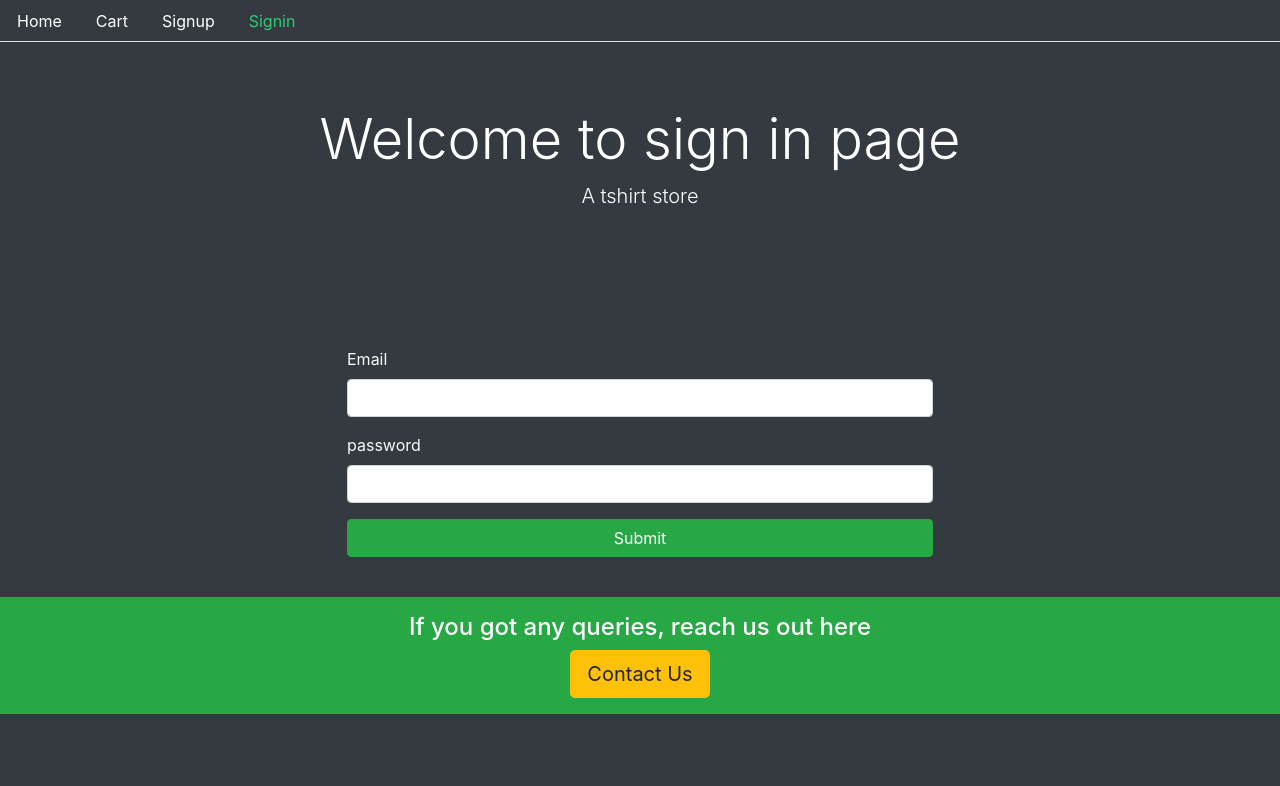
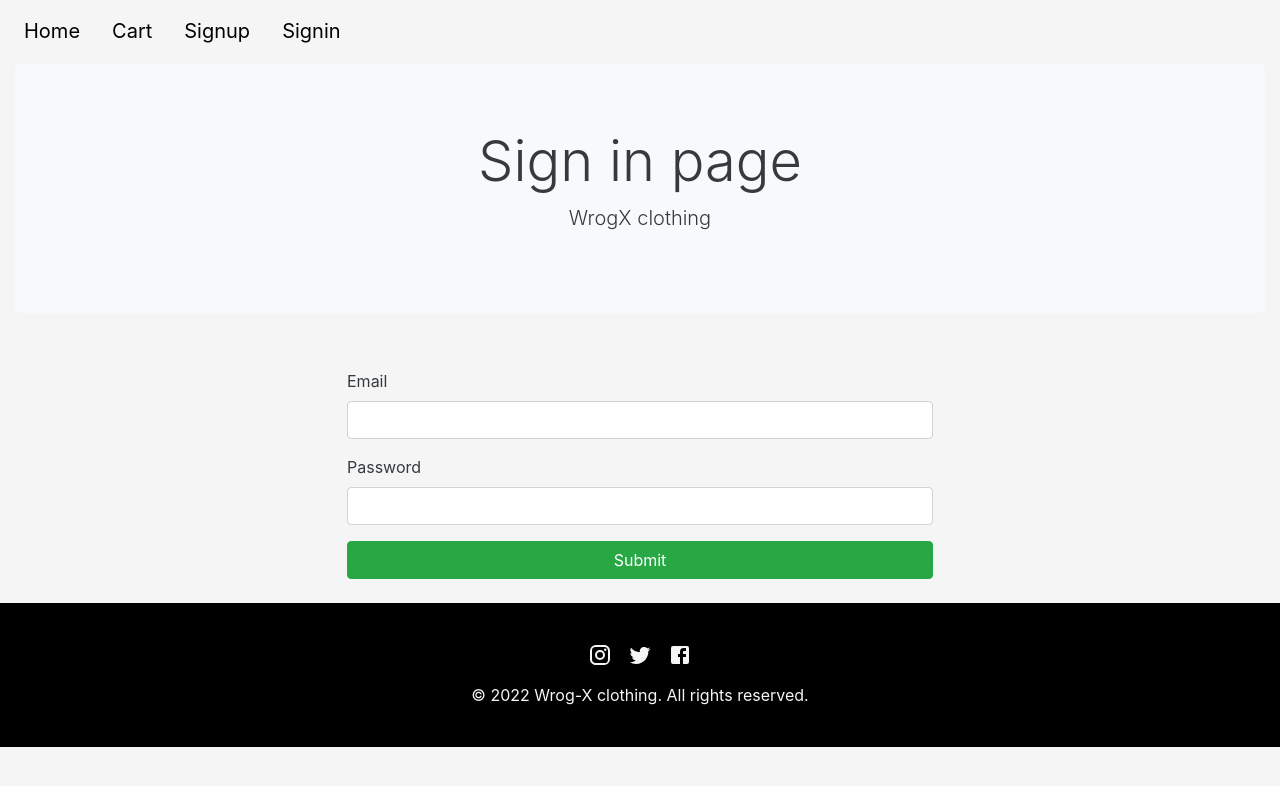
Before and after one commit to vd-37/Tshirt-Frontend, a React (Create React App) app: page /signin in a window 1280 px wide. Shown: the top 786 px of the page. Built offline with nearby package versions, Linux system fonts and the light colour scheme.

Commit message:
ui changes

```diff
--- a/package.json
+++ b/package.json
@@ -3,6 +3,10 @@
   "version": "0.1.0",
   "private": true,
   "dependencies": {
+    "@emotion/react": "^11.4.1",
+    "@emotion/styled": "^11.3.0",
+    "@material-ui/core": "^4.12.3",
+    "@material-ui/icons": "^4.11.2",
     "@testing-library/jest-dom": "^4.2.4",
     "@testing-library/react": "^9.5.0",
     "@testing-library/user-event": "^7.2.1",
--- a/src/backend.js
+++ b/src/backend.js
@@ -1,2 +1,3 @@
 // export const API = process.env.REACT_APP_BACKEND;
 export const API = "https://tshirtbackend.herokuapp.com/api/"
+// export const API = "http://localhost:8000/api/";
--- a/src/core/Base.js
+++ b/src/core/Base.js
@@ -1,30 +1,32 @@
 import React from "react";
 import Menu from "./Menu";
+import { Twitter as TwitterIcon } from "@material-ui/icons";
+import { Facebook as FacebookIcon } from "@material-ui/icons";
+import { Instagram as InstagramIcon } from "@material-ui/icons";
 
 const Base = ({
   title = "My Title",
   description = "My description",
-  className = "bg-dark text-white p-4",
+  className = "text-dark p-4",
   children,
 }) => {
   return (
     <div>
       <Menu />
       <div className="container-fluid">
-        <div className="jumbotron bg-dark text-white text-center">
+        <div className="jumbotron bg-light text-dark text-center">
           <h2 className="display-4">{title}</h2>
           <p className="lead">{description}</p>
         </div>
         <div className={className}>{children}</div>
       </div>
-      <footer className="footer bg-dark mt-auto py-3">
-        <div className="container-fluid bg-success text-white text-center py-3">
-          <h4>If you got any queries, reach us out here</h4>
-          <button className="btn btn-warning btn-lg">Contact Us</button>
-          <div className="container">
-
-          </div>
+      <footer class="p-4">
+        <div className="icons m-2">
+          <InstagramIcon className="m-2"/>
+          <TwitterIcon className="m-2"/>
+          <FacebookIcon className="m-2"/>
         </div>
+        <p>© 2022 Wrog-X clothing. All rights reserved.</p>
       </footer>
     </div>
   );
--- a/src/core/Home.js
+++ b/src/core/Home.js
@@ -1,10 +1,13 @@
 import React, { useState, useEffect } from "react";
 
 import { getProducts } from "./helper/coreapicalls";
-import Base from "./Base";
-
+import Menu from "./Menu";
 import "../styles.css";
 import Card from "./Card";
+import { Twitter as TwitterIcon } from "@material-ui/icons";
+import { Facebook as FacebookIcon } from "@material-ui/icons";
+import { Instagram as InstagramIcon } from "@material-ui/icons";
+
 
 export default function Home() {
   const [products, setProducts] = useState([]);
@@ -27,17 +30,32 @@ export default function Home() {
   }, []);
 
   return (
-    <Base title="Welcome to Tshirt store" description="">
-      <h1></h1>
-      <div className="row">
+    <div className="home">
+      <div className="row bg-image">
+        <div className="col-md-6">
+          <Menu />
+        </div>
+        <div className="col-md-6 text-light tagline">
+          <h1>WrogX Clothing </h1>
+        </div>
+      </div>
+      <div className="row padding">
         {products.map((product, index) => {
           return (
-            <div key={index} className="col-md-4 mb-4">
+            <div key={index} className="col-md-3 mb-4">
               <Card product={product} />
             </div>
           );
         })}
       </div>
-    </Base>
+      <footer class="p-4">
+        <div className="icons m-2">
+          <InstagramIcon className="m-2"/>
+          <TwitterIcon className="m-2"/>
+          <FacebookIcon className="m-2"/>
+        </div>
+        <p>© 2022 Wrog-X clothing. All rights reserved.</p>
+      </footer>
+    </div>
   );
 }
--- a/src/core/Menu.js
+++ b/src/core/Menu.js
@@ -1,24 +1,23 @@
 import React, { Fragment } from "react";
 import { Link, withRouter } from "react-router-dom";
-
 import { signout, isAuthenticated } from "../auth/helper";
 
 const currentTab = (history, path) => {
   if (history.location.pathname === path) {
-    return { color: "#2ecc72" };
+    return { color: "#000" };
   } else {
-    return { color: "#FFFFFF" };
+    return { color: "#000" };
   }
 };
 
 const Menu = ({ history, path }) => {
   return (
-    <div>
-      <ul className="nav nav-tabs bg-dark">
+    <div className="text-dark">
+      <ul className="nav p-2">
         <li className="nav-item">
           <Link
             style={currentTab(history, "/")}
-            className="nav-link"
+            className="nav-link underline"
             to="/"
           >
             Home
@@ -27,7 +26,7 @@ const Menu = ({ history, path }) => {
         <li className="nav-item">
           <Link
             style={currentTab(history, "/cart")}
-            className="nav-link"
+            className="nav-link underline"
             to="/cart"
           >
             Cart
@@ -37,10 +36,10 @@ const Menu = ({ history, path }) => {
           <li className="nav-item">
             <Link
               style={currentTab(history, "/user/dashboard")}
-              className="nav-link"
+              className="nav-link underline"
               to="/user/dashboard"
             >
-              dashboard
+              Dashboard
             </Link>
           </li>
         )}
@@ -49,7 +48,7 @@ const Menu = ({ history, path }) => {
             <li className="nav-item">
                 <Link
                   style={currentTab(history, "/signup")}
-                className="nav-link"
+                  className="nav-link underline"
                   to="/signup"
                 >
                   Signup
@@ -58,7 +57,7 @@ const Menu = ({ history, path }) => {
             <li className="nav-item">
               <Link
                 style={currentTab(history, "/signin")}
-                className="nav-link"
+                className="nav-link underline"
                 to="/signin"
               >
                 Signin
@@ -75,7 +74,7 @@ const Menu = ({ history, path }) => {
                   history.push("/");
                 });
               }}
-              className="nav-link text-warning"
+              className="nav-link underline"
             >
               Signout
             </span>
--- a/src/core/helper/ImageHelper.js
+++ b/src/core/helper/ImageHelper.js
@@ -5,11 +5,11 @@ const ImageHelper = ({ product }) => {
     ? product.image
     : `https://images.pexels.com/photos/3561339/pexels-photo-3561339.jpeg?auto=compress&cs=tinysrgb&dpr=2&h=650&w=940`;
   return (
-    <div className="rounded border border-success p-2">
+    <div className="p-2 products-home m-auto">
       <img
         src={imageurl}
         style={{ maxHeight: "100%", maxWidth: "100%" }}
-        className="mb-3 rounded"
+        className="mb-3 image"
         alt=""
       />
     </div>
--- a/src/styles.css
+++ b/src/styles.css
@@ -1,3 +1,83 @@
 body {
-  background: #343a40;
+  background: #f5f5f5;
+  overflow-x: hidden !important;
 }
+.bg-image {
+  height: 100vh;
+  background-repeat: no-repeat;
+  background-size: cover;
+  background-image: linear-gradient(rgba(0, 0, 0, 0.1), rgba(0, 0, 0, 0.7)),
+    url(https://images.pexels.com/photos/6347888/pexels-photo-6347888.jpeg?auto=compress&cs=tinysrgb&dpr=2&h=650&w=940);
+}
+
+.underline {
+  position: relative;
+  text-decoration: none;
+  padding-bottom: 10px;
+  font-size: 20px;
+}
+.underline:hover {
+  text-decoration: none;
+}
+.underline:after {
+  /*remove comments if error occurs , no effect as of now.*/
+  /* background: none repeat scroll 0 0 transparent; */
+  bottom: 0;
+  content: "";
+  /* display: block; */
+  height: 2px;
+  left: 50%;
+  position: absolute;
+  background: #000;
+  transition: width 0.3s ease 0s, left 0.3s ease 0s;
+  width: 0;
+}
+.underline:hover:after {
+  width: 60%;
+  left: 20%;
+  right: 20%;
+}
+
+.padding {
+  padding: 8%;
+}
+
+.tagline {
+  color: rgb(59, 57, 57);
+  text-align: center;
+  align-self: center;
+}
+footer {
+  color: #f5f5f5;
+  padding-top: 1.5em;
+  padding-bottom: 1.5em;
+  display: flex;
+  background-color: black;
+  flex-direction: column;
+  justify-content: center;
+  align-items: center;
+}
+
+.image{
+  transition: transform .5s;
+}
+
+.image:hover{
+  transform: scale(1.1);
+}
+@media (max-width: 600px) {
+  .home{
+    overflow: hidden;
+  }
+  .products-home,
+  .image-desc {
+    display: flex;
+    justify-content: center;
+  }
+
+  .image-desc {
+    flex-direction: column;
+    align-items: center;
+  }
+
+}
--- a/src/user/Signin.js
+++ b/src/user/Signin.js
@@ -104,7 +104,7 @@ const Signin = () => {
         <div className="col-md-6 offset-sm-3 text-left">
           <form>
             <div className="form-group">
-              <label className="text-light">Email</label>
+              <label className="text-dark">Email</label>
               <input
                 name="email"
                 className="form-control"
@@ -114,7 +114,7 @@ const Signin = () => {
               />
             </div>
             <div className="form-group">
-              <label className="text-light">password</label>
+              <label className="text-dark">Password</label>
               <input
                 name="password"
                 className="form-control"
@@ -136,7 +136,7 @@ const Signin = () => {
   };
 
   return (
-    <Base title="Welcome to sign in page" description="A tshirt store">
+    <Base title="Sign in page" description="WrogX clothing">
       {loadingMessage()}
 
       {signInForm()}
--- a/src/user/Signup.js
+++ b/src/user/Signup.js
@@ -85,7 +85,7 @@ const Signup = () => {
         <div className="col-md-6 offset-sm-3 text-left">
           <form>
             <div className="form-group">
-              <label className="text-light">Name</label>
+              <label className="text-dark">Name</label>
               <input
                 className="form-control"
                 value={name}
@@ -94,7 +94,7 @@ const Signup = () => {
               />
             </div>
             <div className="form-group">
-              <label className="text-light">Email</label>
+              <label className="text-dark">Email</label>
               <input
                 className="form-control"
                 value={email}
@@ -103,7 +103,7 @@ const Signup = () => {
               />
             </div>
             <div className="form-group">
-              <label className="text-light">password</label>
+              <label className="text-dark">Password</label>
               <input
                 className="form-control"
                 value={password}
@@ -124,7 +124,7 @@ const Signup = () => {
   };
 
   return (
-    <Base title="Sign Up Page" description="A signup for LCO user">
+    <Base title="Sign up Page" description="A signup for WrogX user">
       {successMessage()}
       {errorMessage()}
       {signUpForm()}
--- a/src/user/UserDashboard.js
+++ b/src/user/UserDashboard.js
@@ -1,10 +1,12 @@
 import React from "react";
+import { Link } from "react-router-dom";
 import Base from "../core/Base";
 
 const UserDashboard = () => {
   return (
-    <Base title="This is still a work in progress" description="While we work on this, checkout our awesome Tshirt collection in the Home page">
-      <h1>.</h1>
+    <Base title="Hello user," description="This is still a work in progress.">
+      <h3>
+      All good things take time. While our team works on this, take a look at our awesome Tshirt collection <Link to="/">here.</Link></h3>
     </Base>
   );
 };
```
Also changed, not shown: src/core/Card.js (+24 -3 lines), src/core/Cart.js (+4 -4 lines), 2 other files (tests, documents, lock files or other folders). Lines whose indentation alone changed are shown as unchanged.
